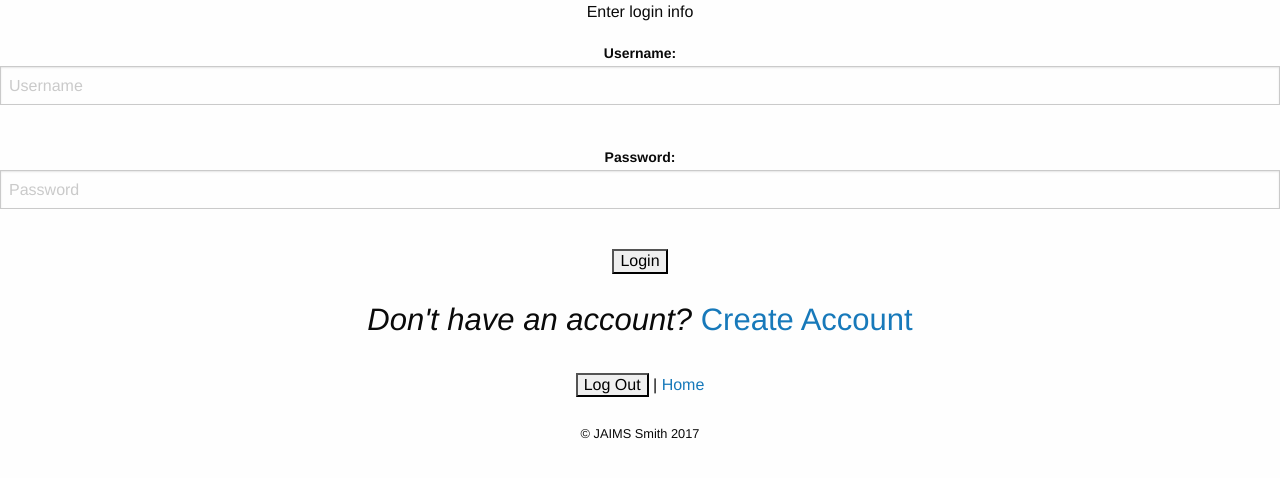
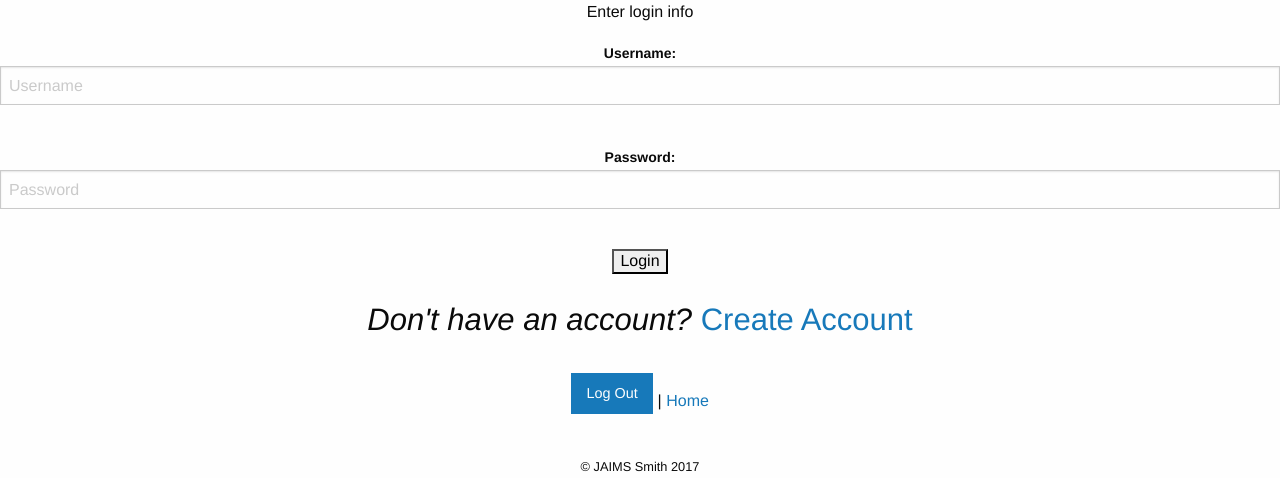
Before and after one commit to jennifer4569/Should_I_Watch_This, a Flask app: page / in a window 1280 px wide. Shown: the part 536-1014 px from the top of the page. Before the commit the page ends 975 px from the top, so only its background shows below. Run offline with Flask 2, Linux system fonts and the light colour scheme; some libraries are stand-ins or nearby versions.

Commit message:
fixed err

```diff
--- a/templates/base.html
+++ b/templates/base.html
@@ -6,22 +6,29 @@
     <meta name="viewport" content="width=device-width, initial-scale=1.0">
     <!-- <link rel="stylesheet" href="css/foundation.css">
 	 <link rel="stylesheet" href="css/app.css"> -->
-    <link rel="stylesheet" href="https://cdnjs.cloudflare.com/ajax/libs/foundation/6.4.3/css/foundation.min.css" integrity="sha256-itWEYdFWzZPBG78bJOOiQIn06QCgN/F0wMDcC4nOhxY=" crossorigin="anonymous" />
-
+    <link rel="stylesheet" href="https://cdnjs.cloudflare.com/ajax/libs/foundation/6.4.3/css/foundation.min.css"crossorigin="anonymous" />
     <title>{% block title %} {% endblock %}</title>
   </head>
   {% endblock %}
   <body>
+
     {% block content %}
     No hablo queso
     {% endblock %}
 
     {% block footer %}
+
+
+
     <center>
       <br>
       <form action="/logout", method = "POST">
-        <input type="submit" value="Log Out">
+
+
+        <input type="submit" class="button" value="Log Out">
         | <a href="/">Home</a>
+
+
       </form>
       <br>
       <small> &copy; JAIMS Smith 2017</small>
```
Also changed, not shown: util/moviematchers.db, 3 other files.
